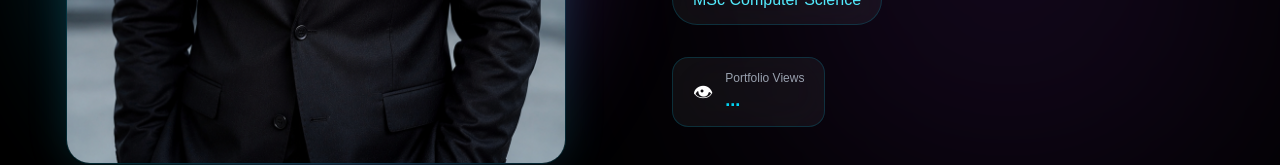
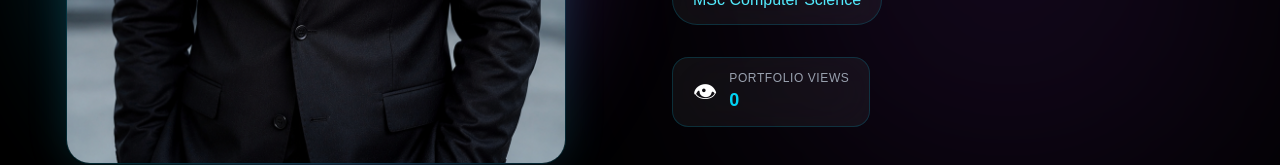
Before and after one commit to GowthamK69/gowtham-portfolio, a Next.js app: page / in a window 1280 px wide. Shown: the part 759-924 px from the top of the page. Built offline with nearby package versions, Linux system fonts and the light colour scheme; no server answers.

Commit message:
Added visitor counter

```diff
--- a/components/VisitorCounter.tsx
+++ b/components/VisitorCounter.tsx
@@ -3,18 +3,25 @@
 import { useEffect, useState } from "react";
 
 export default function VisitorCounter() {
-  const [views, setViews] = useState<number | null>(null);
+  const [views, setViews] = useState<number>(0);
+  const [loading, setLoading] = useState(true);
 
   useEffect(() => {
     const updateViews = async () => {
       try {
-        const res = await fetch(
+        const response = await fetch(
           "https://api.countapi.xyz/hit/gowtham-portfolio/views"
         );
-        const data = await res.json();
-        setViews(data.value);
+
+        const data = await response.json();
+
+        if (data && typeof data.value === "number") {
+          setViews(data.value);
+        }
       } catch (error) {
-        console.error(error);
+        console.error("Visitor Counter Error:", error);
+      } finally {
+        setLoading(false);
       }
     };
 
@@ -22,16 +29,16 @@ export default function VisitorCounter() {
   }, []);
 
   return (
-    <div className="inline-flex items-center gap-3 rounded-2xl border border-cyan-500/20 bg-white/5 px-5 py-3 backdrop-blur-xl">
-      <span className="text-xl">👁</span>
+    <div className="inline-flex items-center gap-3 rounded-2xl border border-cyan-500/20 bg-white/5 px-5 py-3 backdrop-blur-xl transition-all duration-300 hover:border-cyan-400 hover:shadow-lg hover:shadow-cyan-500/20">
+      <span className="text-2xl">👁</span>
 
       <div>
-        <p className="text-xs text-gray-400">
+        <p className="text-xs uppercase tracking-wider text-gray-400">
           Portfolio Views
         </p>
 
-        <p className="font-bold text-cyan-400 text-lg">
-          {views ? views.toLocaleString() : "..."}
+        <p className="text-lg font-bold text-cyan-400">
+          {loading ? "Loading..." : views.toLocaleString()}
         </p>
       </div>
     </div>
```
